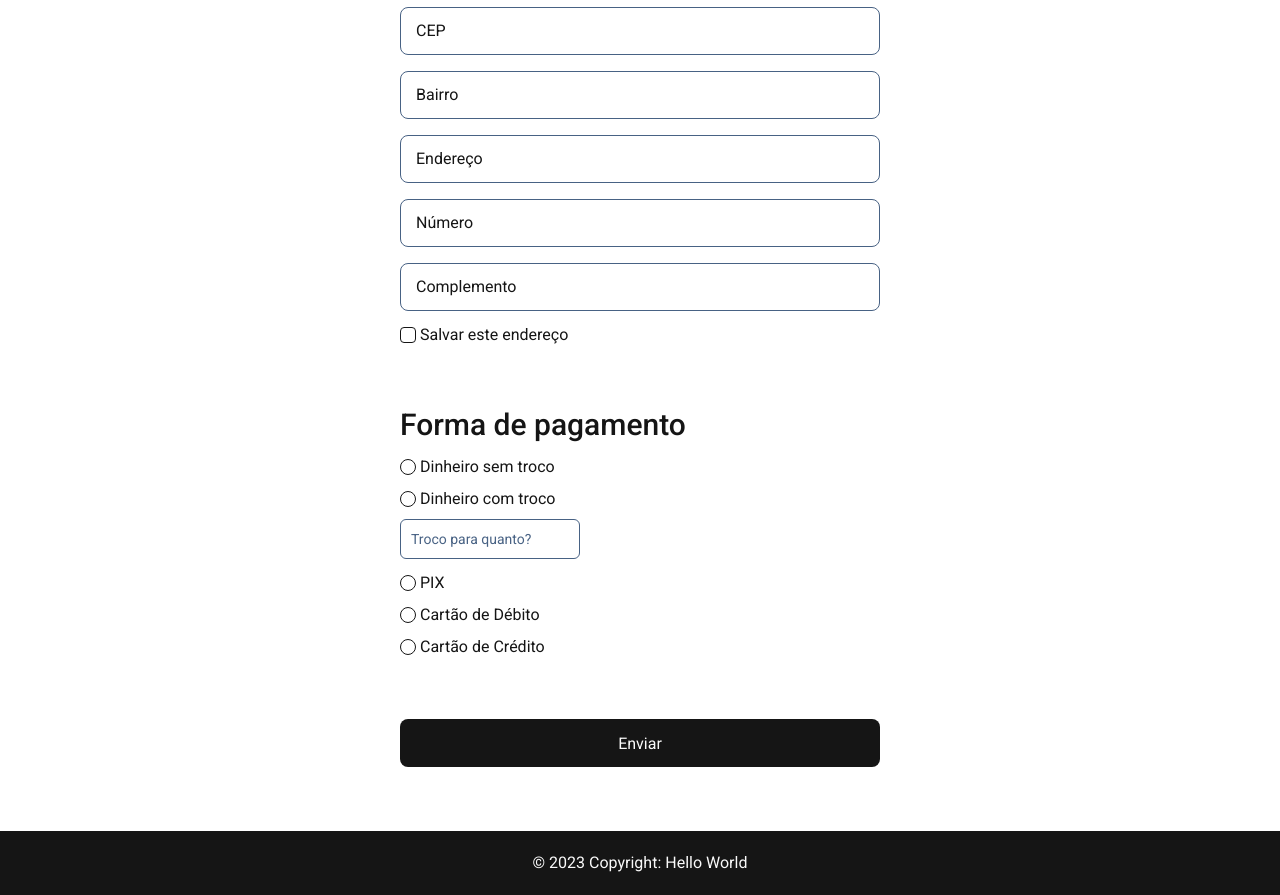
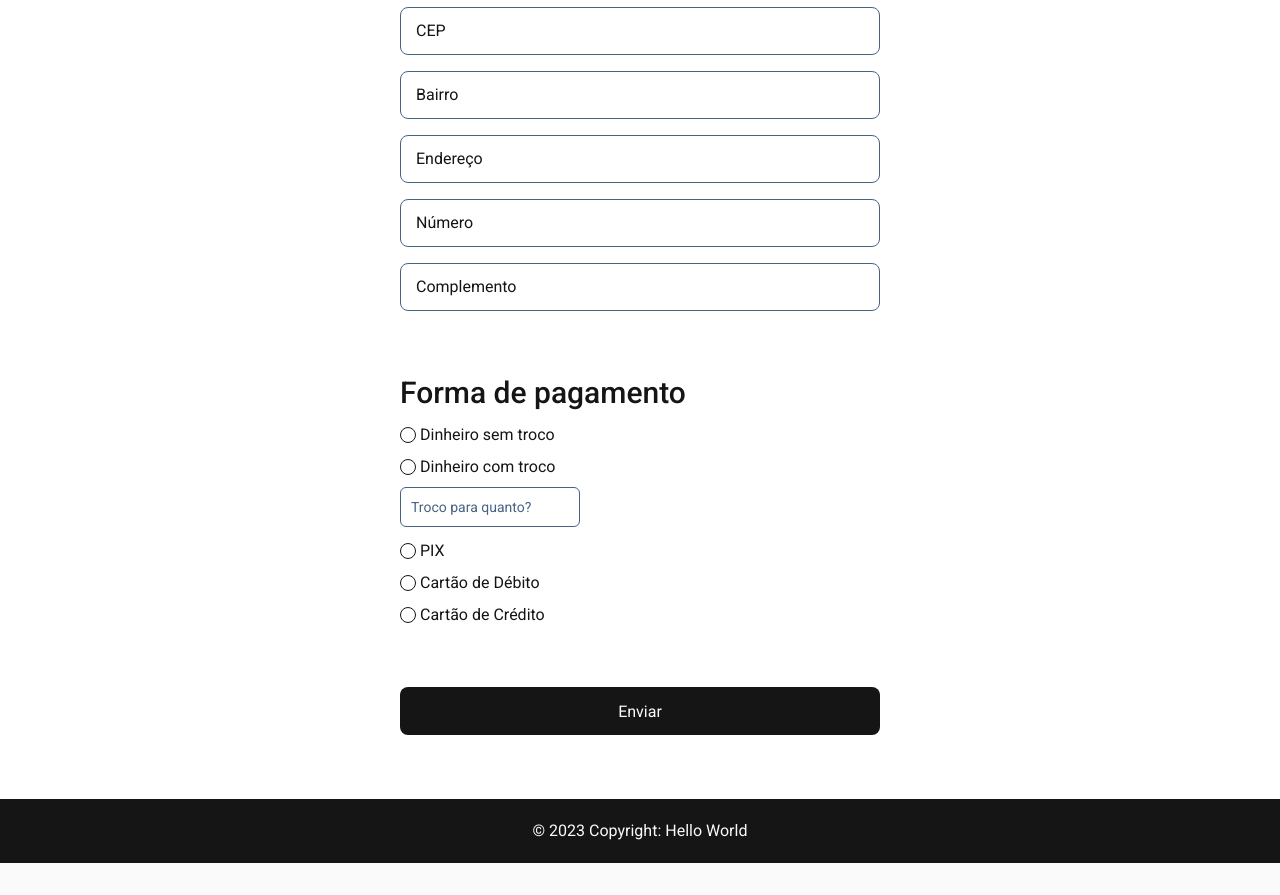
Before and after one commit to GustavoDias7/netdelivery, a Django app: page /pedido/ in a window 1280 px wide. Shown: the part 833-1728 px from the top of the page. After the commit the page ends 1696 px from the top, so only its background shows below. Run offline with Django 5.2, Linux system fonts and the light colour scheme; the visitor is signed in with stand-in values (Sample User, id 1); style sheets or scripts are compiled from the project's sources; some web fonts are replaced.

Commit message:
Remove unnecessary grid tabs from address layout and remvoe save address option

```diff
--- a/src/js/pages/order.js
+++ b/src/js/pages/order.js
@@ -16,7 +16,6 @@ const app = createApp({
     return {
       is_delivery: true,
       payment_type: "money",
-      save_address: true,
     };
   },
   methods: {},
--- a/src/templates/layouts/address.html
+++ b/src/templates/layouts/address.html
@@ -5,25 +5,11 @@
     <div class="g-root g-gap-4">
       <div class="g-row">
         <div class="g-item-12">
-          <div class="g-root g-gap-4">
-            <div class="g-row">
-              <div class="g-item-12">
           <div class="f-row">
-                  <input
-                    id="cep"
-                    name="cep"
-                    type="text"
-                    class="f-input filled"
-                  />
+            <input id="cep" name="cep" type="text" class="f-input filled" />
             <label for="cep" class="f-label">CEP</label>
           </div>
         </div>
-            </div>
-          </div>
-        </div>
-        <div class="g-item-12">
-          <div class="g-root g-gap-4">
-            <div class="g-row">
         <div class="g-item-12">
           <div class="f-row">
             <input
@@ -35,12 +21,6 @@
             <label for="district" class="f-label">Bairro</label>
           </div>
         </div>
-            </div>
-          </div>
-        </div>
-        <div class="g-item-12">
-          <div class="g-root g-gap-4">
-            <div class="g-row">
         <div class="g-item-12">
           <div class="f-row">
             <input
@@ -52,12 +32,6 @@
             <label for="address" class="f-label">Endereço</label>
           </div>
         </div>
-            </div>
-          </div>
-        </div>
-        <div class="g-item-12">
-          <div class="g-root g-gap-4">
-            <div class="g-row">
         <div class="g-item-12">
           <div class="f-row">
             <input
@@ -69,12 +43,6 @@
             <label for="number" class="f-label">Número</label>
           </div>
         </div>
-            </div>
-          </div>
-        </div>
-        <div class="g-item-12">
-          <div class="g-root g-gap-4">
-            <div class="g-row">
         <div class="g-item-12">
           <div class="f-row">
             <input
@@ -89,16 +57,4 @@
       </div>
     </div>
   </div>
-        <div class="g-item-12">
-          <div class="f-row">
-            <label for="save-address" class="check">
-              <input id="save-address" v-model="save_address" type="checkbox" />
-              <span class="marker"></span>
-              <span class="text">Salvar este endereço</span>
-            </label>
-          </div>
-        </div>
-      </div>
-    </div>
-  </div>
 </section>
```
Also changed, not shown: 1 other file. Lines whose indentation alone changed are shown as unchanged.
